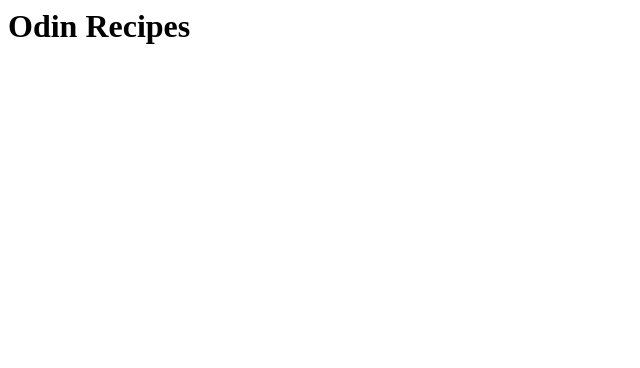
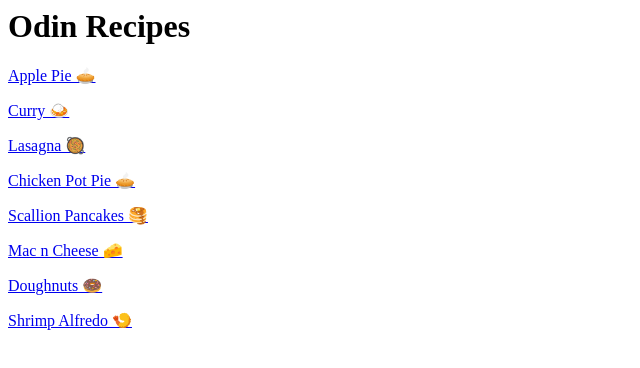
Before and after one commit to blanket89/odin-recipes, a plain HTML site: page index.html in a window 1280 px wide. Shown: the whole page, without its empty margins (0-640 px from the left). Drawn offline with Linux system fonts and the light colour scheme.

Commit message:
Add <p> tags to each recipe and linked each recipe
The anchors were displayed all in a row, this displays all of the recipes
vertically on the page and adds their respective links

```diff
--- a/index.html
+++ b/index.html
@@ -7,5 +7,13 @@
 
   <body>
     <h1>Odin Recipes</h1>
+    <p><a href="recipes/apple-pie.html">Apple Pie 🥧</a></p>
+    <p><a href="recipes/curry.html">Curry 🍛</a></p>
+    <p><a href="recipes/lasagna.html">Lasagna 🥘</a></p>
+    <p><a href="recipes/chicken-pot-pie.html">Chicken Pot Pie 🥧</a></p>
+    <p><a href="recipes/scallion-pancake.html">Scallion Pancakes 🥞</a></p>
+    <p><a href="recipes/dat-mac.html">Mac n Cheese 🧀</a></p>
+    <p><a href="recipes/doughnut.html">Doughnuts 🍩</a></p>
+    <p><a href="recipes/shrimp-alfredo.html">Shrimp Alfredo 🍤</a></p>
   </body>
 </html>
```
